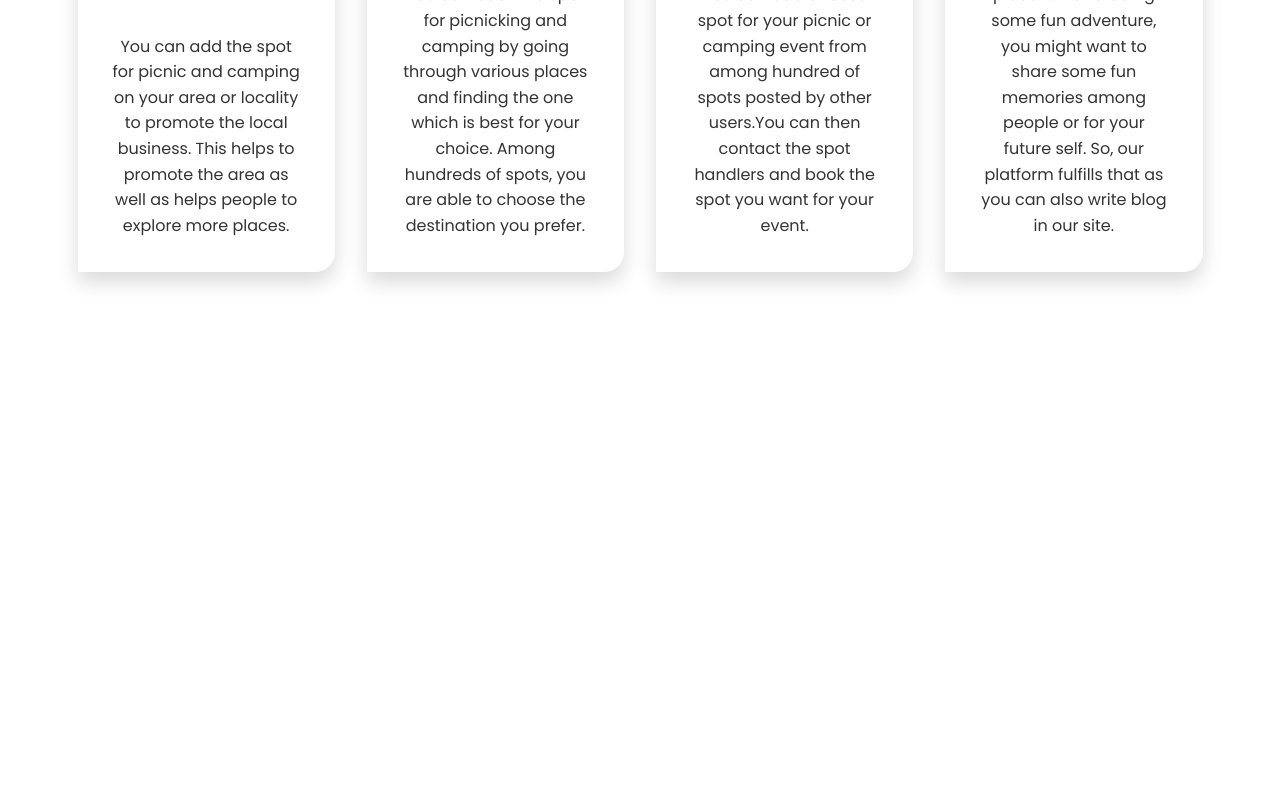
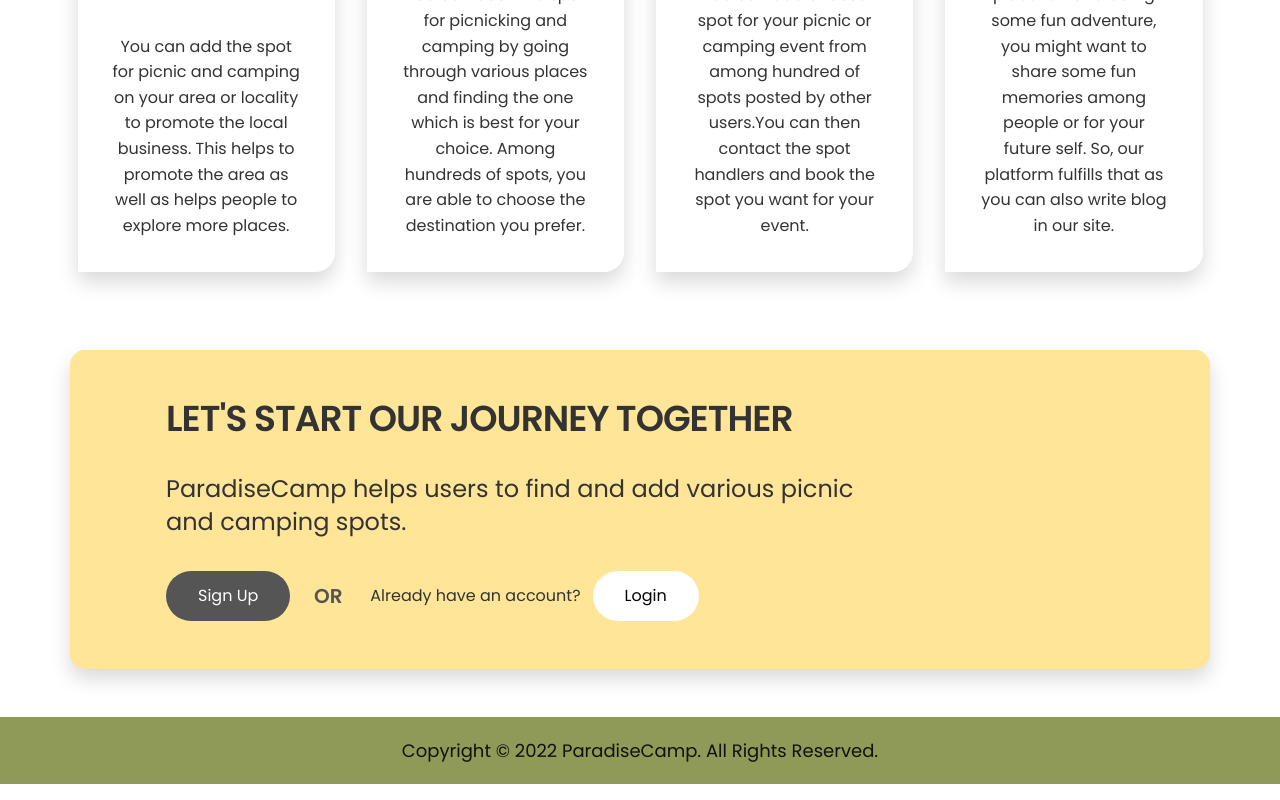
Before and after one commit to dikxak/paradise-camp-frontend, a React (Create React App) app: page / in a window 1280 px wide. Shown: the part 1095-1895 px from the top of the page. Before the commit the page ends 1397 px from the top, so only its background shows below. Built offline with nearby package versions, Linux system fonts and the light colour scheme.

Commit message:
add CTASection and Footer to the LandingPage

```diff
--- a/src/pages/LandingPage.js
+++ b/src/pages/LandingPage.js
@@ -3,6 +3,8 @@
 import Navbar from '../components/ui/Navbar';
 import HeroSection from '../components/landing_page/HeroSection';
 import FeatureSection from '../components/landing_page/FeatureSection';
+import CTASection from '../components/landing_page/CTASection';
+import Footer from '../components/ui/Footer';
 
 const LandingPage = () => {
   return (
@@ -10,6 +12,8 @@
       <Navbar />
       <HeroSection />
       <FeatureSection />
+      <CTASection />
+      <Footer />
     </React.Fragment>
   );
 };
```
